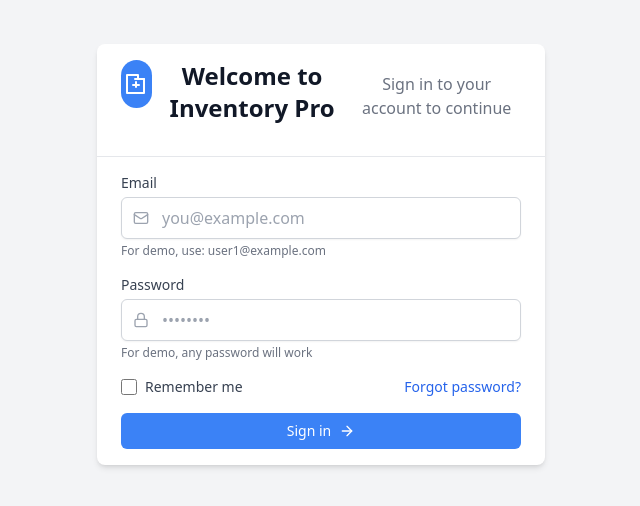
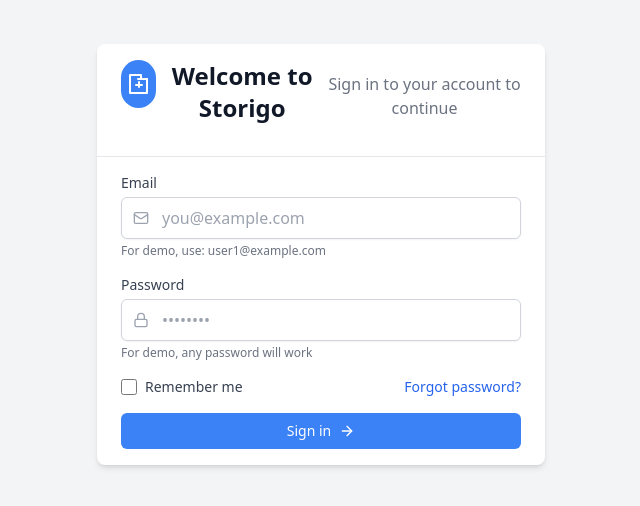
Before and after one commit to cafhaf22/storigo-frontend, a React (Vite) app: page /login in a window 1280 px wide. Shown: the part 146-652 px from the top of the page, without its empty margins (319-959 px from the left). Built offline with nearby package versions, Linux system fonts and the light colour scheme.

Commit message:
Changes welcome user lig in to say Storigo

```diff
--- a/src/components/users/LoginForm.tsx
+++ b/src/components/users/LoginForm.tsx
@@ -45,7 +45,7 @@ export const LoginForm: React.FC = () => {
               <path d="M20 7h-9" /><path d="M14 7V3H3v18h17V7h-4" /><path d="M12 10v5" /><path d="M9 13h6" />
             </svg>
           </div>
-          <CardTitle className="text-2xl font-bold">Welcome to Inventory Pro</CardTitle>
+          <CardTitle className="text-2xl font-bold">Welcome to Storigo</CardTitle>
           <p className="text-gray-500 dark:text-gray-400 mt-2">
             Sign in to your account to continue
           </p>
```
